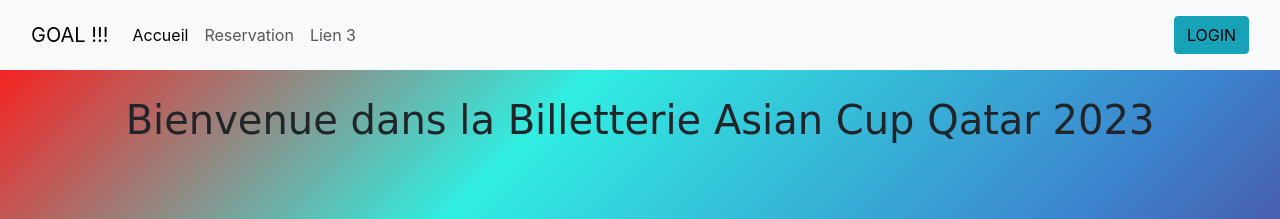
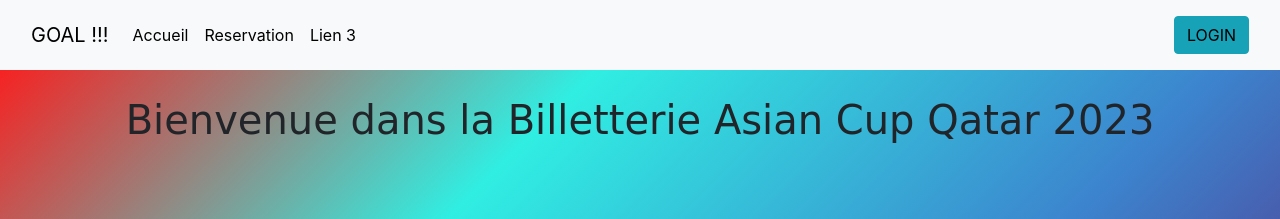
Before and after one commit to tanguym77/Projet-Billetterie, a PHP site: page / in a window 1280 px wide. Shown: the top 219 px of the page. Run offline with PHP 8.4, Linux system fonts and the light colour scheme; some libraries are stand-ins or nearby versions.

Commit message:
modif headers

```diff
--- a/vue/UI/Organisateur/Header.php
+++ b/vue/UI/Organisateur/Header.php
@@ -34,11 +34,11 @@
                 </li>
                 <!-- LIEN 2 -->
                 <li class="nav-item">
-                    <a class="nav-link" href="index.php?ctl=Organisateur&action=vuelisteUser">Utilisateurs</a>
+                    <a class="nav-link active" href="index.php?ctl=Organisateur&action=vuelisteUser">Utilisateurs</a>
                 </li>
                 <!-- LIEN 3 -->
                 <li class="nav-item">
-                    <a class="nav-link" href="#">Paramètres</a>
+                    <a class="nav-link active" href="#">Paramètres</a>
                 </li>
             </ul>
             <!-- CONNEXION DECONNEXION -->
--- a/vue/UI/Utilisateur/Header.php
+++ b/vue/UI/Utilisateur/Header.php
@@ -34,11 +34,11 @@
                 </li>
                 <!-- LIEN 2 -->
                 <li class="nav-item">
-                    <a class="nav-link" href="index.php?ctl=Utilisateur&action=ListMatch">Reservation</a>
+                    <a class="nav-link active" href="index.php?ctl=Utilisateur&action=ListMatch">Reservation</a>
                 </li>
                 <!-- LIEN 3 -->
                 <li class="nav-item">
-                    <a class="nav-link" href="#">Lien 3</a>
+                    <a class="nav-link active" href="#">Lien 3</a>
                 </li>
             </ul>
             <!-- CONNEXION DECONNEXION -->
```
